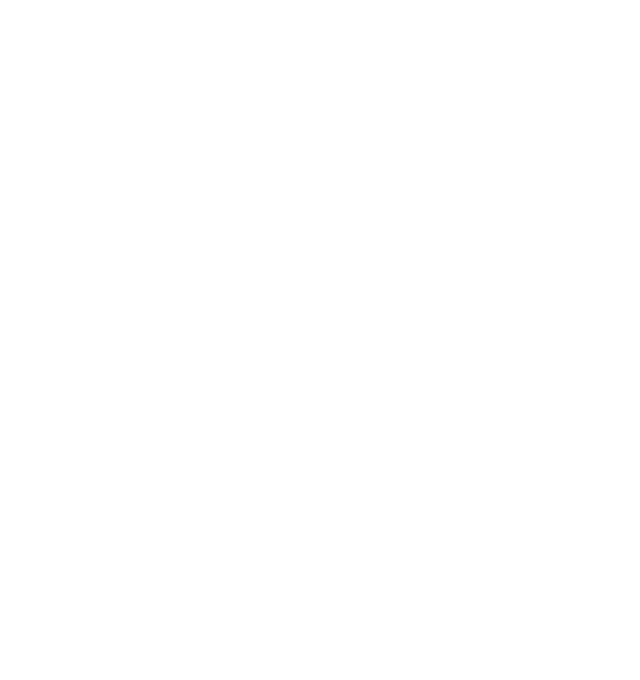
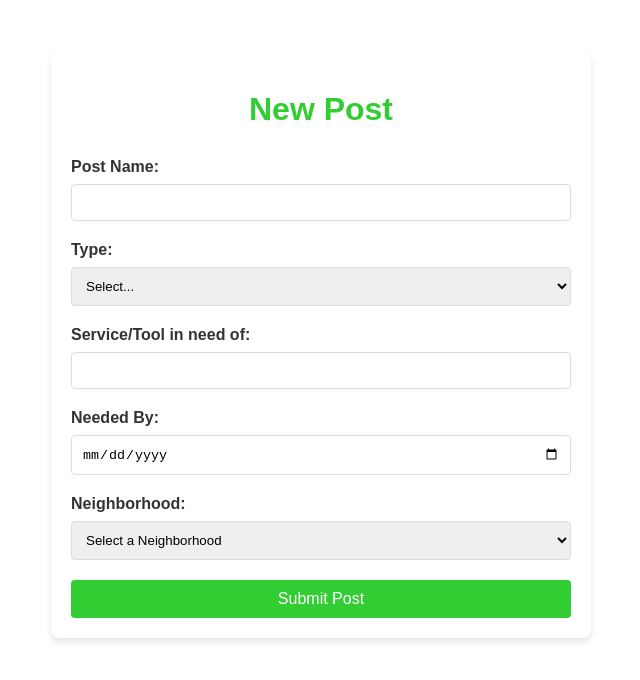
Before and after one commit to camdyncc/NeighborShare, a React (Create React App) app: page /new-post in a window 1280 px wide. Before the commit this address had no page. Shown: the top 680 px of the page, without its empty margins (319-959 px from the left). Built offline with nearby package versions, Linux system fonts and the light colour scheme.

Commit message:
Updated routes and new post page

```diff
--- a/src/routes/AppRoutes.js
+++ b/src/routes/AppRoutes.js
@@ -3,6 +3,7 @@
 import FeedPage from '../view/FeedPage';
 import LoginPage from '../view/LoginPage';
 import CreateAccount from '../view/CreateAccount';
+import NewPost from '../view/NewPost';
 
 import { AuthProvider } from '../view/AuthContext';
 
@@ -15,6 +16,7 @@
                 <Route path="/" element={<LoginPage />} />
                 <Route path="/create-account" element={<CreateAccount />} />
                 <Route path="/feed" element={<FeedPage posts={posts} />} />
+                <Route path="/new-post" element={<NewPost onNewPost={addNewPost} />} />
             </Routes>
         </Router>
     </AuthProvider>
--- a/src/view/NewPost.css
+++ b/src/view/NewPost.css
@@ -0,0 +1,50 @@
+.new-post-container {
+    background-color: white;
+    color: #333;
+    font-family: 'Arial', sans-serif;
+    max-width: 500px;
+    margin: 50px auto;
+    padding: 20px;
+    border-radius: 8px;
+    box-shadow: 0 4px 6px rgba(0, 0, 0, 0.1);
+  }
+
+  .new-post-container h1 {
+    color: #32CD32; /* Lime green color */
+    text-align: center;
+    margin-bottom: 30px;
+  }
+
+  .form-group {
+    margin-bottom: 20px;
+  }
+
+  .form-group label {
+    display: block;
+    margin-bottom: 8px;
+    font-weight: bold;
+  }
+
+  .form-group input,
+  .form-group select {
+    width: 100%;
+    padding: 10px;
+    border: 1px solid #ddd;
+    border-radius: 4px;
+    box-sizing: border-box;
+  }
+
+  .submit-button {
+    width: 100%;
+    padding: 10px 0;
+    background-color: #32CD32; /* Lime green color */
+    color: white;
+    border: none;
+    border-radius: 4px;
+    cursor: pointer;
+    font-size: 16px;
+  }
+
+  .submit-button:hover {
+    background-color: #2ca02c; /* Slightly darker green */
+  }
--- a/src/view/NewPost.js
+++ b/src/view/NewPost.js
@@ -0,0 +1,126 @@
+import React, { useState, useEffect } from 'react';
+import { useNavigate } from 'react-router-dom';
+import axios from 'axios';
+import { useAuth } from './AuthContext';
+import './NewPost.css';
+
+const NewPost = () => {
+  const [postName, setPostName] = useState('');
+  const [postType, setPostType] = useState('');
+  const [serviceOrTool, setServiceOrTool] = useState('');
+  const [neededBy, setNeededBy] = useState('');
+  const [neighborhoods, setNeighborhoods] = useState([]);
+  const [selectedNeighborhood, setSelectedNeighborhood] = useState('');
+
+  const navigate = useNavigate();
+  const { authState } = useAuth();
+
+  useEffect(() => {
+    const fetchNeighborhoods = async () => {
+      if (!authState.userId) return; // Check if userId is available
+
+      try {
+        const response = await axios.get(`http://localhost:5000/user-neighborhoods/${authState.userId}`);
+        // Wrap the returned neighborhood object in an array
+        setNeighborhoods([response.data]);
+      } catch (error) {
+        console.error('Failed to fetch neighborhoods:', error);
+      }
+    };
+
+    if (authState.userId) {
+      fetchNeighborhoods();
+    }
+  }, [authState.userId]);
+
+
+  const handleSubmit = async (event) => {
+    event.preventDefault();
+
+    const postData = {
+      postName,
+      postType,
+      serviceOrTool,
+      neededBy,
+      userId: authState.userId,
+      neighborhood: selectedNeighborhood,
+    };
+
+    try {
+      await axios.post('http://localhost:5000/create-post', postData);
+      alert('Post created successfully!');
+      navigate('/feed'); // Navigate back to the feed page
+    } catch (error) {
+      console.error('Failed to create post:', error);
+      alert('Failed to create the post.');
+    }
+  };
+
+  return (
+    <div className="new-post-container">
+      <h1>New Post</h1>
+      <form onSubmit={handleSubmit}>
+        {/* Post Name */}
+        <div className="form-group">
+          <label>Post Name:</label>
+          <input
+            type="text"
+            value={postName}
+            onChange={(e) => setPostName(e.target.value)}
+          />
+        </div>
+        {/* Post Type */}
+        <div className="form-group">
+          <label>Type:</label>
+          <select
+            value={postType}
+            onChange={(e) => setPostType(e.target.value)}
+          >
+            <option value="">Select...</option>
+            <option value="service">Service</option>
+            <option value="tool">Tool</option>
+          </select>
+        </div>
+        {/* Service or Tool Needed */}
+        <div className="form-group">
+          <label>Service/Tool in need of:</label>
+          <input
+            type="text"
+            value={serviceOrTool}
+            onChange={(e) => setServiceOrTool(e.target.value)}
+          />
+        </div>
+        {/* Needed By Date */}
+        <div className="form-group">
+          <label>Needed By:</label>
+          <input
+            type="date"
+            value={neededBy}
+            onChange={(e) => setNeededBy(e.target.value)}
+          />
+        </div>
+        {/* Neighborhood Dropdown */}
+        <div className="form-group">
+          <label>Neighborhood:</label>
+          <select
+            value={selectedNeighborhood}
+            onChange={(e) => setSelectedNeighborhood(e.target.value)}
+            required
+          >
+            <option value="">Select a Neighborhood</option>
+            {Array.isArray(neighborhoods) && neighborhoods.map((neighborhood) => (
+              <option key={neighborhood._id} value={neighborhood._id}>
+                {neighborhood.name}
+              </option>
+            ))}
+          </select>
+        </div>
+        <button type="submit" className="submit-button">
+          Submit Post
+        </button>
+      </form>
+    </div>
+  );
+};
+
+export default NewPost;
```
Also changed, not shown: src/server/server.js (+20 -0 lines).
